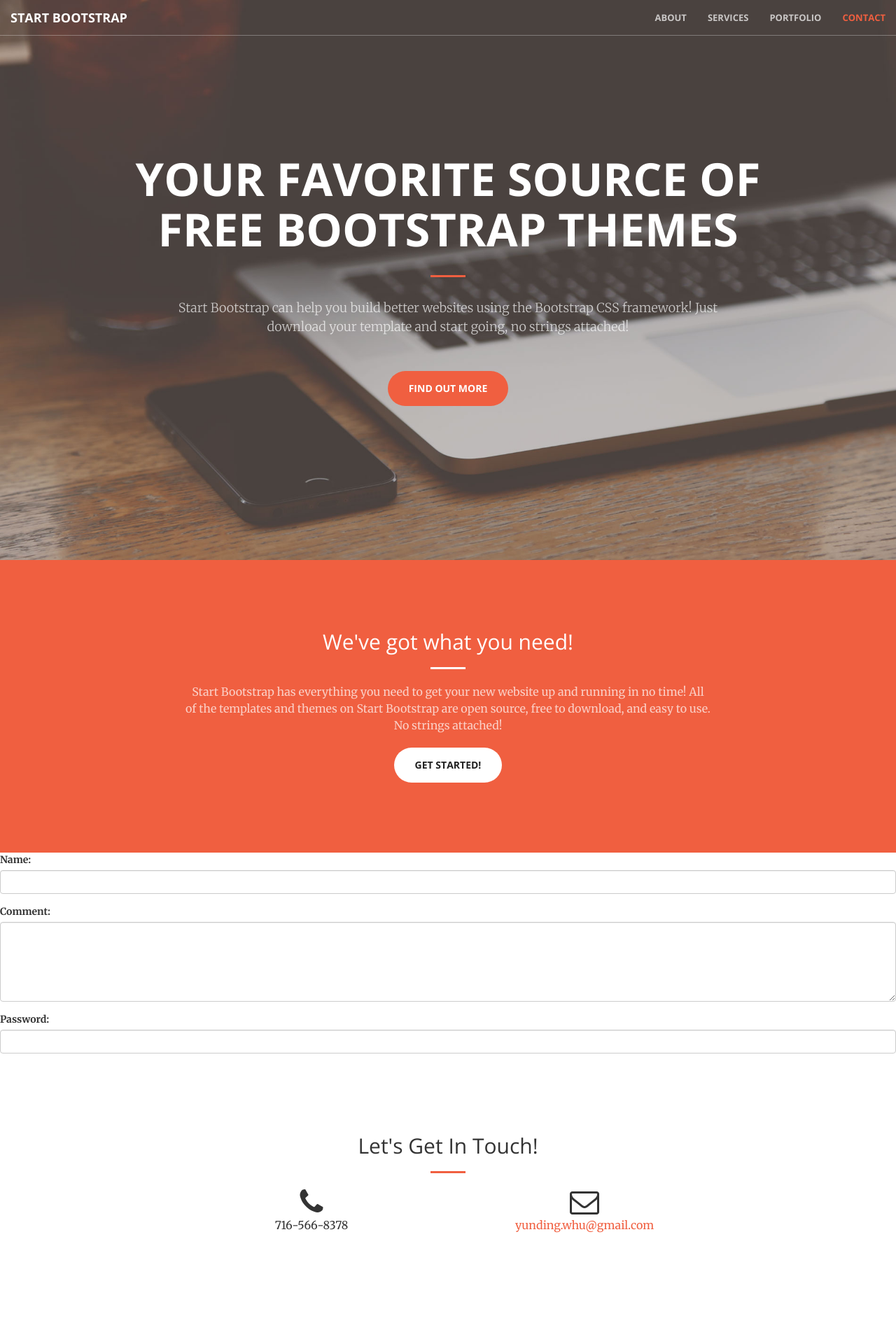
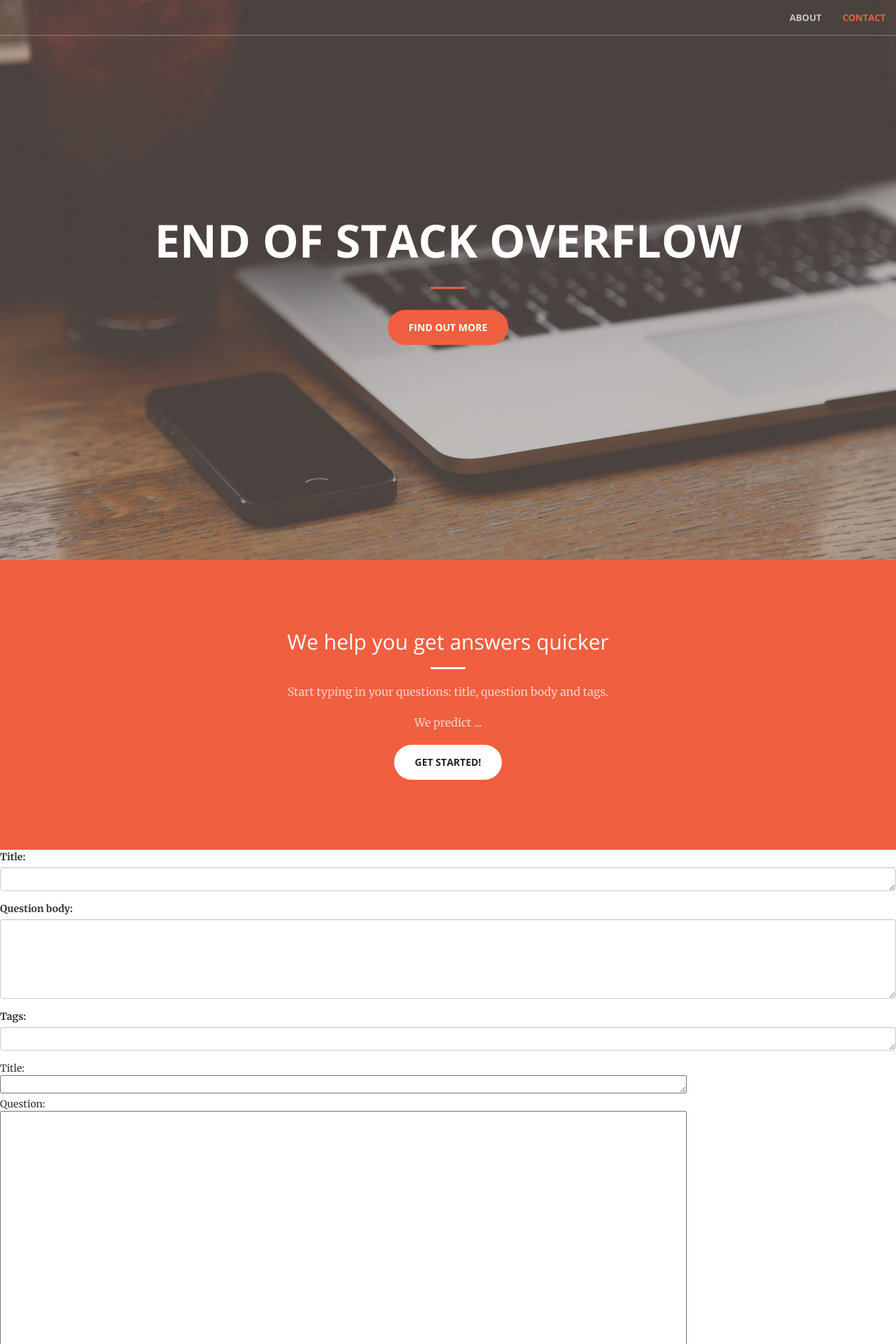
Before and after one commit to EricTing/ask-stackoverflow, a Flask app: page / in a window 1280 px wide. Shown: the top 1920 px of the page at 70% size. Before the commit the page ends 1761 px from the top, so only its background shows below. Run offline with Flask 2, Linux system fonts and the light colour scheme; parts of the project's set-up code (start-up, migrations or seed data) failed here and were passed over; some libraries are stand-ins or nearby versions.

Commit message:
use product model
	modified:   app/templates/index.html
	modified:   app/templates/predict.html
	modified:   app/views.py

```diff
--- a/app/templates/index.html
+++ b/app/templates/index.html
@@ -39,7 +39,7 @@
     <nav id="mainNav" class="navbar navbar-default navbar-fixed-top">
         <div class="container-fluid">
             <!-- Brand and toggle get grouped for better mobile display -->
-            <div class="navbar-header">
+            <!-- <div class="navbar-header">
                  <button type="button" class="navbar-toggle collapsed" data-toggle="collapse" data-target="#bs-example-navbar-collapse-1">
                  <span class="sr-only">Toggle navigation</span>
                  <span class="icon-bar"></span>
@@ -47,7 +47,7 @@
                  <span class="icon-bar"></span>
                  </button>
                  <a class="navbar-brand page-scroll" href="#page-top">Start Bootstrap</a>
-            </div>
+                 </div> -->
 
             <!-- Collect the nav links, forms, and other content for toggling -->
             <div class="collapse navbar-collapse" id="bs-example-navbar-collapse-1">
@@ -55,12 +55,12 @@
                     <li>
                         <a class="page-scroll" href="#about">About</a>
                     </li>
-                    <li>
+                    <!-- <li>
                          <a class="page-scroll" href="#services">Services</a>
                          </li>
                          <li>
                          <a class="page-scroll" href="#portfolio">Portfolio</a>
-                    </li>
+                         </li> -->
                     <li>
                         <a class="page-scroll" href="#contact">Contact</a>
                     </li>
@@ -74,9 +74,8 @@
     <header>
         <div class="header-content">
             <div class="header-content-inner">
-                <h1>Your Favorite Source of Free Bootstrap Themes</h1>
+                <h1>End of Stack Overflow</h1>
                 <hr>
-                <p>Start Bootstrap can help you build better websites using the Bootstrap CSS framework! Just download your template and start going, no strings attached!</p>
                 <a href="#about" class="btn btn-primary btn-xl page-scroll">Find Out More</a>
             </div>
         </div>
@@ -86,9 +85,10 @@
         <div class="container">
             <div class="row">
                 <div class="col-lg-8 col-lg-offset-2 text-center">
-                    <h2 class="section-heading">We've got what you need!</h2>
+                    <h2 class="section-heading">We help you get answers quicker</h2>
                     <hr class="light">
-                    <p class="text-faded">Start Bootstrap has everything you need to get your new website up and running in no time! All of the templates and themes on Start Bootstrap are open source, free to download, and easy to use. No strings attached!</p>
+                    <p class="text-faded">Start typing in your questions: title, question body and tags.</p>
+                    <p class="text-faded">We predict ...</p>
                     <a href="#services" class="page-scroll btn btn-default btn-xl sr-button">Get Started!</a>
                 </div>
             </div>
@@ -96,20 +96,33 @@
     </section>
 
     <div class="form-group">
-        <label for="title">Name:</label>
-        <input type="text" class="form-control" id="title">
+        <label for="title">Title:</label>
+        <textarea class="form-control" rows="1" id="title"></textarea>
     </div>
 
     <div class="form-group">
-        <label for="body">Comment:</label>
+        <label for="body">Question body:</label>
         <textarea class="form-control" rows="5" id="body"></textarea>
     </div>
 
     <div class="form-group">
-        <label for="tags">Password:</label>
-        <input type="text" class="form-control" id="tags">
+        <label for="tags">Tags:</label>
+        <textarea class="form-control" rows="1" id="tags"></textarea>
     </div>
 
+
+    <form action="/predict">
+        Title:<br>
+        <textarea name="title" cols="120" rows="1" font-size='40px'></textarea>
+        <br>
+        Question:<br>
+        <textarea name="question" cols="120" rows="30"></textarea>
+        <br><br>
+        Tags:<br>
+        <textarea name="tags" cols="120" rows="1"></textarea>
+        <br>
+        <input type="submit">
+    </form>
 
     <!-- <section id="services">
          <div class="container">
@@ -268,10 +281,10 @@
                     <hr class="primary">
                     <!-- <p>Ready to start your next project with us? That's great! Give us a call or send us an email and we will get back to you as soon as possible!</p> -->
                 </div>
-                <div class="col-lg-4 col-lg-offset-2 text-center">
+                <!-- <div class="col-lg-4 col-lg-offset-2 text-center">
                      <i class="fa fa-phone fa-3x sr-contact"></i>
                      <p>716-566-8378</p>
-                </div>
+                     </div> -->
                 <div class="col-lg-4 text-center">
                     <i class="fa fa-envelope-o fa-3x sr-contact"></i>
                     <p><a href="mailto:yunding@gmail.com">yunding.whu@gmail.com</a></p>
--- a/app/templates/predict.html
+++ b/app/templates/predict.html
@@ -1,6 +1,6 @@
 <html>
 <body>
-    probability of your question to be answered by 1 week: {{response.proba}}
+    probability of your question to be answered within 24 hours: {{response.proba}}
     <br/>
     <br/>
     a good answer is expected in {{response.time}} min
--- a/app/views.py
+++ b/app/views.py
@@ -3,12 +3,12 @@
 from app import app
 
 import pandas as pd
-# from sklearn.externals import joblib
+from sklearn.externals import joblib
 
-# clf = joblib.load(
-#     "/home/ubuntu/Workspace/WhenStackStopsOverFlow/logistic_regression.2015-11-01.pkl")
-# reg = joblib.load(
-#     "/home/ubuntu/Workspace/WhenStackStopsOverFlow/linear_regression.2016-01-01.pkl")
+clf = joblib.load(
+    "/home/ubuntu/Workspace/WhenStackStopsOverFlow/nb_tags.2016-02-01.product.pkl")
+reg = joblib.load(
+    "/home/ubuntu/Workspace/WhenStackStopsOverFlow/combined_model_time.2016-02-01.pkl")
 
 
 @app.route('/')
@@ -28,12 +28,8 @@
                        "paragraphs": [question],
                        "hasCodes": [1]})
     proba = clf.predict_proba(df)[0, 1]
-    time = reg.predict(df)[0]
-
-    # TODO: faked response
-    proba = len(title) + len(tags)
-    time = len(question)
+    time = 10 ** reg.predict(df)[0]
 
     return render_template("predict.html",
-                           response={"proba": proba,
-                                     "time": time})
+                           response={"proba": str(proba),
+                                     "time": str(time)})
```
Lines whose indentation alone changed are shown as unchanged.
